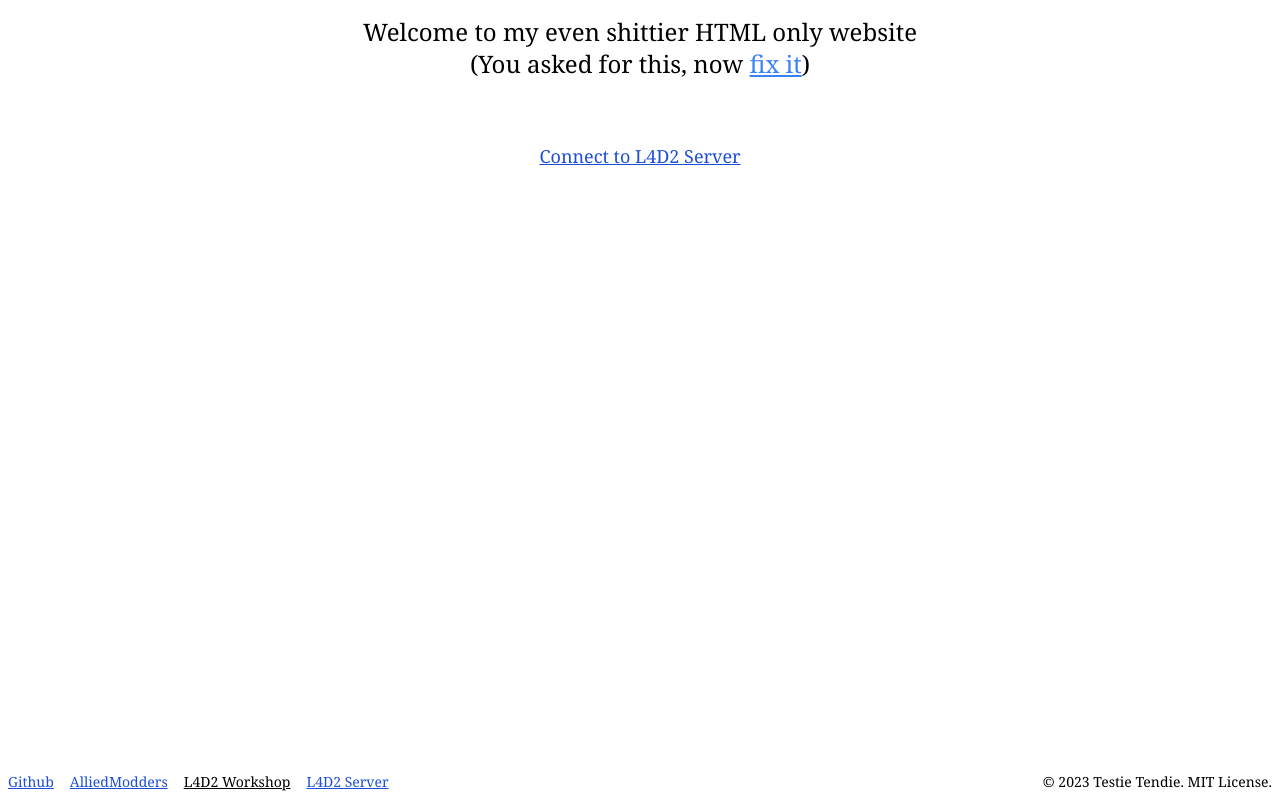
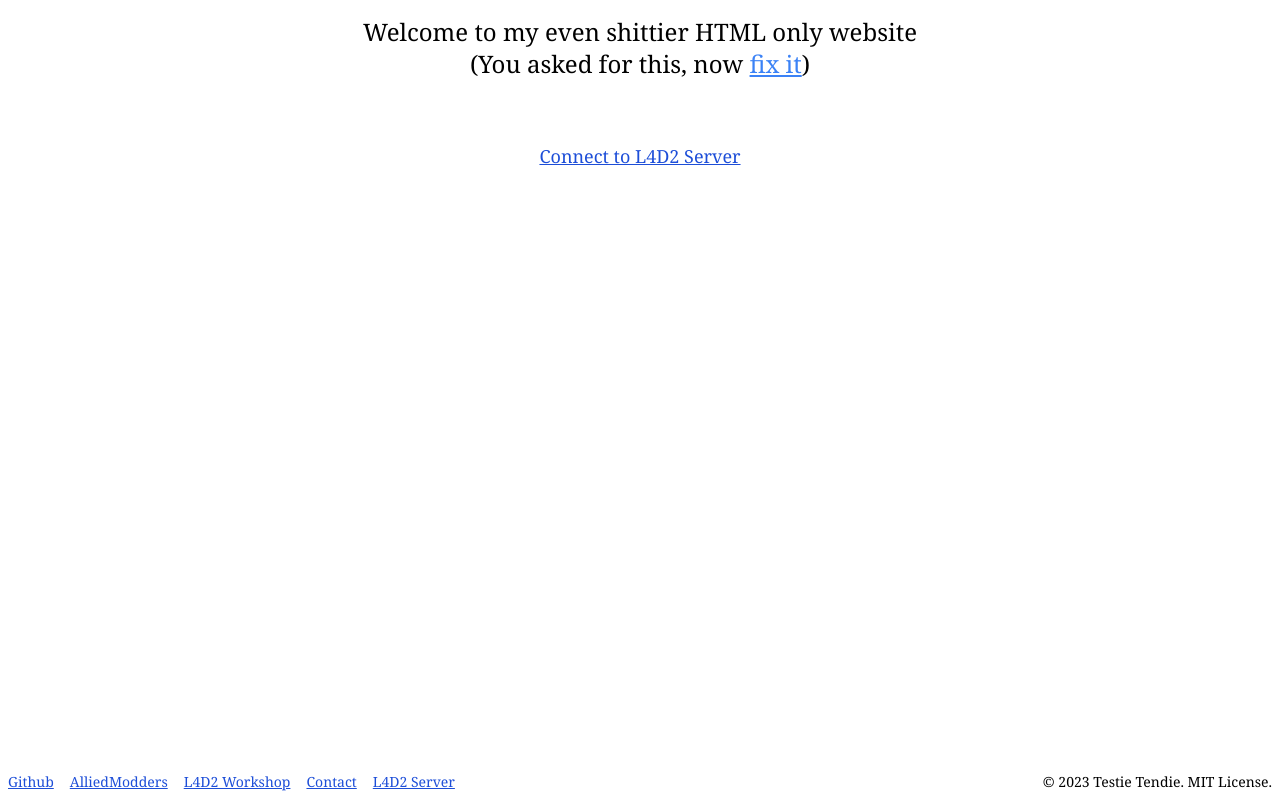
Before and after one commit to TestieTendie/testietendie.xyz, a website built with Vite: page index.html in a window 1280 px wide. Built offline with nearby package versions, Linux system fonts and the light colour scheme.

Commit message:
Update index.html

```diff
--- a/index.html
+++ b/index.html
@@ -29,8 +29,11 @@
       <a href="https://forums.alliedmods.net/member.php?u=344706" class="underline visited:text-purple-700 text-blue-700 mb-2 md:my-0 mr-4">
         AlliedModders
       </a>
-      <a href="https://steamcommunity.com/id/zemoneh/myworkshopfiles/?appid=550" class="underline visited:text-purple-700 mb-2 md:my-0 mr-4">
+      <a href="https://steamcommunity.com/id/zemoneh/myworkshopfiles/?appid=550" class="underline visited:text-purple-700 text-blue-700 mb-2 md:my-0 mr-4">
         L4D2 Workshop
+      </a>
+      <a href="mailto:webmastertendie@gmail.com" class="underline visited:text-purple-700 text-blue-700 mb-2 md:my-0 mr-4">
+        Contact
       </a>
       <a href="steam://connect/l4d2.testietendie.xyz:7016" class="underline visited:text-purple-700 text-blue-700 mb-2 md:my-0 hidden sm:block">
         L4D2 Server
```
